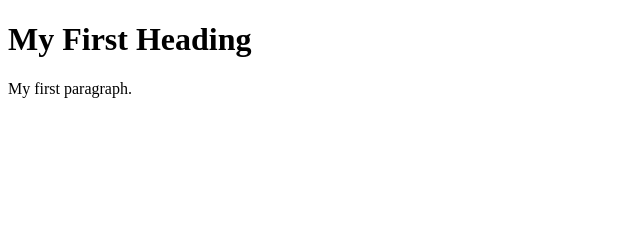
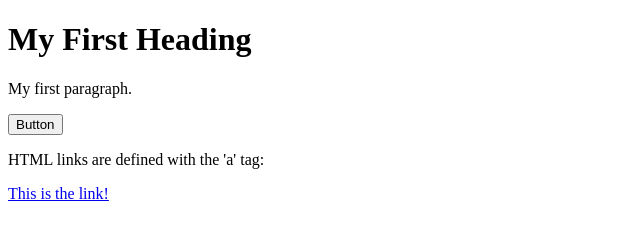
Before and after one commit to Loopy903/Loopy903, a plain HTML site: page index.html in a window 1280 px wide. Shown: the whole page, without its empty margins (0-640 px from the left). Drawn offline with Linux system fonts and the light colour scheme.

Commit message:
Update index.html

```diff
--- a/index.html
+++ b/index.html
@@ -6,5 +6,12 @@
 
 <p>My first paragraph.</p>
 
+ <button>Button</button>
+
+  <p>HTML links are defined with the 'a' tag:</p>
+
+<a href="https://www.w3schools.com">This is the link!</a>
+
+
 </body>
 </html>
```
